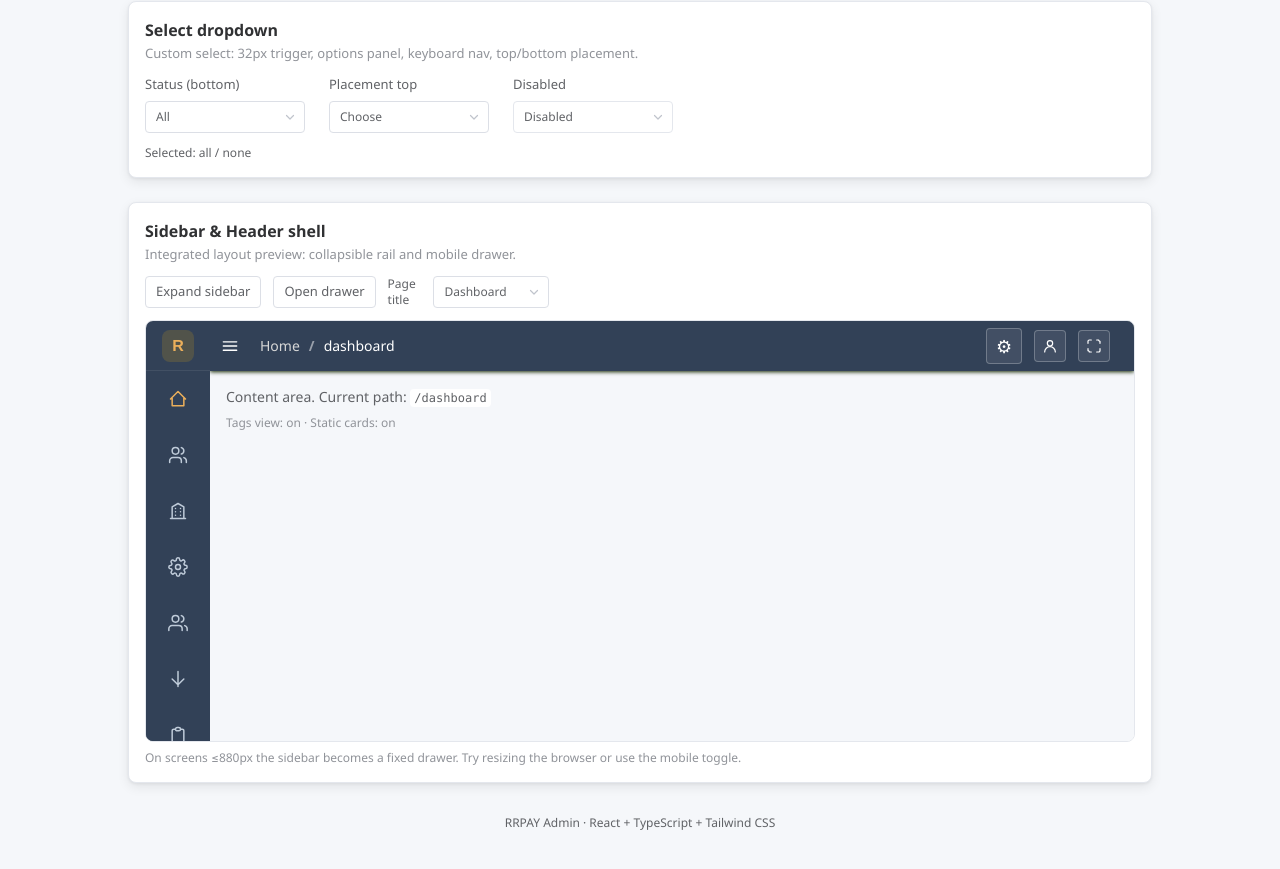
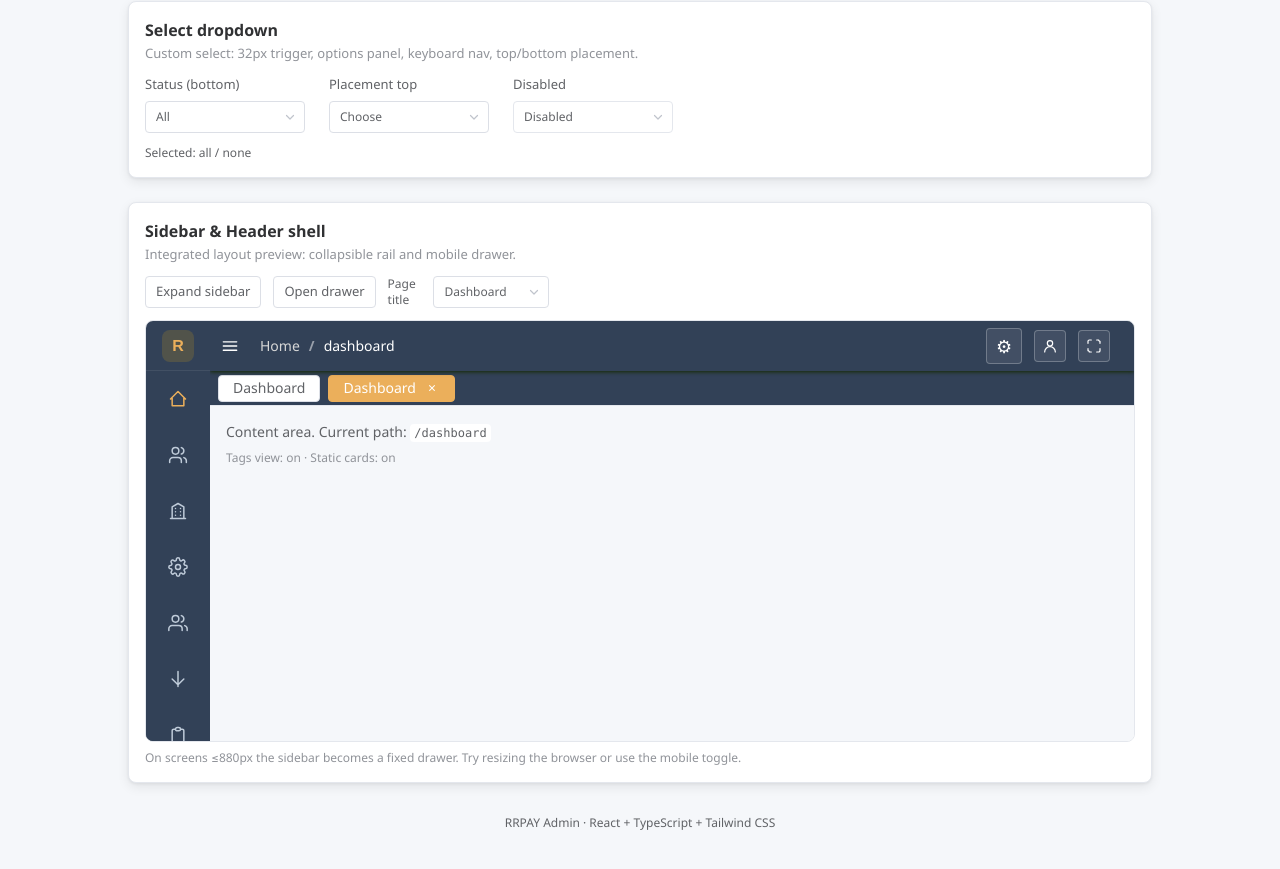
Before and after one commit to bcsuk999/rrpayadmin, a React (Vite) app: page / in a window 1280 px wide. Shown: the part 1629-2498 px from the top of the page. Built offline with nearby package versions, Linux system fonts and the light colour scheme.

Commit message:
Add TagsView component and wire into shell preview

```diff
--- a/src/App.tsx
+++ b/src/App.tsx
@@ -7,6 +7,7 @@ import Header from './components/Header'
 import Input from './components/Input'
 import SelectDropdown from './components/SelectDropdown'
 import Sidebar from './components/Sidebar'
+import TagsView from './components/TagsView'
 
 const PlusIcon = (
   <svg
@@ -432,6 +433,19 @@ function App() {
                     onShowStatsChange={setShowStats}
                     onLogout={() => alert('Logged out')}
                   />
+                  {showTags && (
+                    <div
+                      className={[
+                        'tags-view-wrap transition-[max-height] duration-200 overflow-hidden',
+                        showTags ? '' : 'max-h-0',
+                      ].join(' ')}
+                    >
+                      <TagsView
+                        currentPath={currentPath}
+                        onNavigate={(p) => setCurrentPath(p)}
+                      />
+                    </div>
+                  )}
                   <div className="flex-1 overflow-auto bg-page p-4">
                     <p className="text-sm text-ink-muted">
                       Content area. Current path:{' '}
--- /dev/null
+++ b/src/components/TagsView.tsx
@@ -0,0 +1,127 @@
+import { useEffect, useState } from 'react'
+
+export interface TagItem {
+  path: string
+  title: string
+}
+
+const defaultTitleMap: Record<string, string> = {
+  '/': 'Dashboard',
+  '/dashboard': 'Dashboard',
+  '/users': 'Users',
+  '/banks': 'Banks',
+  '/payin-config': 'Payin Config',
+  '/deposit-addresses': 'Addresses',
+  '/payins': 'Payins',
+  '/transactions': 'Transactions',
+  '/deposits': 'Deposits',
+  '/withdrawals': 'Withdrawals',
+  '/payouts': 'Payouts',
+  '/bot': 'Bot',
+}
+
+export interface TagsViewProps {
+  /** Controlled tag list. When omitted, the component manages its own list. */
+  tags?: TagItem[]
+  /** Currently active path. */
+  currentPath?: string
+  /** Called when a tag is clicked. */
+  onNavigate?: (path: string) => void
+  /** Called when a tag's close button is clicked. */
+  onClose?: (path: string) => void
+  /** Title resolver for new tags. */
+  titleMap?: Record<string, string>
+  className?: string
+}
+
+export default function TagsView({
+  tags: tagsProp,
+  currentPath = '/',
+  onNavigate,
+  onClose,
+  titleMap = defaultTitleMap,
+  className = '',
+}: TagsViewProps) {
+  const [internalTags, setInternalTags] = useState<TagItem[]>([
+    { path: '/', title: 'Dashboard' },
+  ])
+
+  const isControlled = tagsProp !== undefined
+  const tags = isControlled ? (tagsProp as TagItem[]) : internalTags
+
+  // Add a tag whenever the current path changes (uncontrolled mode).
+  useEffect(() => {
+    if (isControlled) return
+    setInternalTags((prev) => {
+      if (prev.some((t) => t.path === currentPath)) return prev
+      return [
+        ...prev,
+        {
+          path: currentPath,
+          title: titleMap[currentPath] || currentPath,
+        },
+      ]
+    })
+  }, [currentPath, isControlled, titleMap])
+
+  const handleClose = (path: string) => {
+    if (path === '/') return
+    if (!isControlled) {
+      setInternalTags((prev) => {
+        const idx = prev.findIndex((t) => t.path === path)
+        if (idx === -1) return prev
+        const next = prev.filter((t) => t.path !== path)
+        if (currentPath === path) {
+          const last = next[next.length - 1]
+          onNavigate?.(last ? last.path : '/')
+        }
+        return next
+      })
+    }
+    onClose?.(path)
+  }
+
+  return (
+    <div
+      className={[
+        'tags-view flex items-center h-[35.2px] px-2 border-b border-card-border bg-[var(--color-header-bg,#324157)] shrink-0',
+        className,
+      ]
+        .filter(Boolean)
+        .join(' ')}
+    >
+      <div className="tags-view__scroll flex items-center gap-2 overflow-x-auto overflow-y-hidden whitespace-nowrap h-full scrollbar-none">
+        {tags.map((tag) => {
+          const active = tag.path === currentPath
+          return (
+            <button
+              key={tag.path}
+              type="button"
+              onClick={() => onNavigate?.(tag.path)}
+              className={[
+                'tags-view-item inline-flex items-center justify-center shrink-0 gap-1.5 h-[27.2px] min-h-[27.2px] px-3.5 m-0 font-sans text-sm font-medium leading-[1.2] rounded-md border cursor-pointer select-none transition-[color,background-color,border-color,transform] duration-200',
+                active
+                  ? 'text-white bg-brand border-brand hover:bg-brand-hover hover:border-brand-hover'
+                  : 'text-btn-ghost bg-white border-btn-border hover:text-brand hover:bg-brand-soft hover:border-brand-soft-border',
+              ].join(' ')}
+            >
+              {tag.title}
+              {tag.path !== '/' && (
+                <span
+                  className="tags-view-item-close inline-flex items-center justify-center w-4 h-4 ml-0.5 text-sm leading-none rounded-full transition-colors duration-200 hover:bg-black/10"
+                  aria-hidden="true"
+                  onClick={(e) => {
+                    e.stopPropagation()
+                    handleClose(tag.path)
+                  }}
+                >
+                  ×
+                </span>
+              )}
+            </button>
+          )
+        })}
+      </div>
+    </div>
+  )
+}
```
Also changed, not shown: 1 other file (tests, documents, lock files or other folders).
